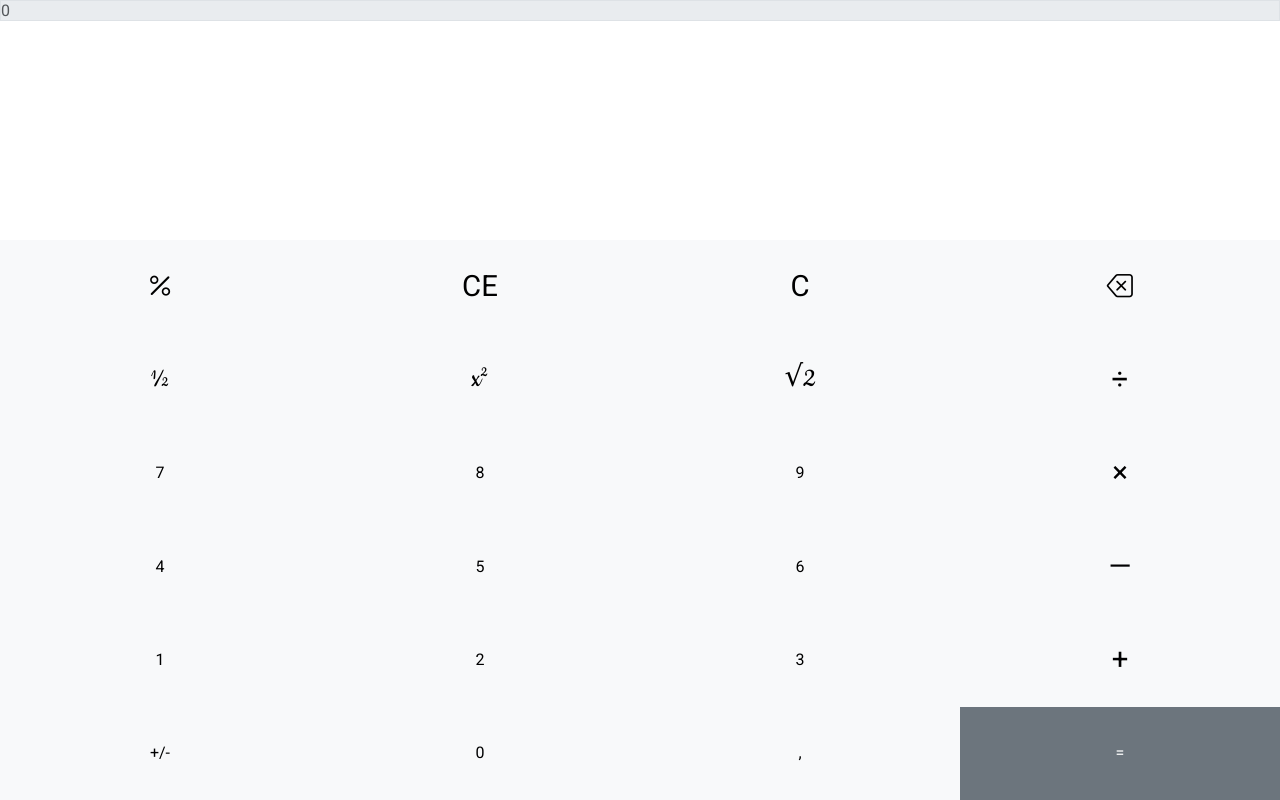
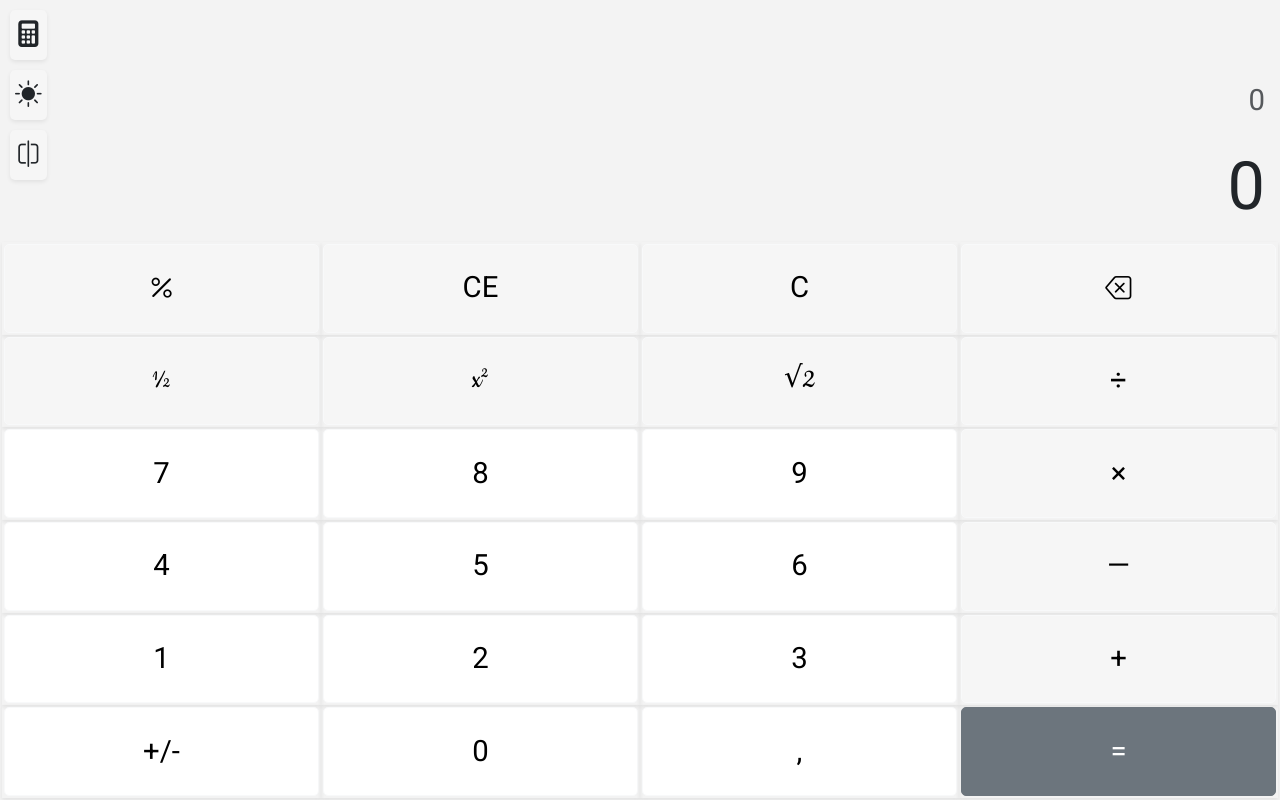
Before and after one commit to JeanCPRodrigues/calculadora_v1, a plain HTML site: page index.html in a window 1280 px wide. Drawn offline with nearby package versions, Linux system fonts and the light colour scheme.

Commit message:
Update v4.0

```diff
--- a/css/style.css
+++ b/css/style.css
@@ -29,7 +29,19 @@
     --height-30-perc: 30%;
     --height-70-perc: 70%;
 
+    --size-space-btn: 2px;
+
+    --border-radius-btn: 5px;
+
+    --padding-input-default: 15px;
+
     /* COLOR */
+    --white-primary: white;
+    --white-secondary: #f3f3f3;
+    --white-contraste: #f6f6f6;
+    --white-contraste-hover: #f1f1f1;
+
+    --black-primary: #343a40;
 
     /* FONT */
     --size-icon-default: 20pt;
@@ -46,10 +58,32 @@ body {
 section {
     width: var(--absolute-perc);
 }
+.section-center {
+    width: 50% !important;
+    height: 90% !important;
+    padding: 5px;
+}
+.section-calc-1 {
+    position: relative;
+}
 
 /* NORMALIZA O MAIN */
 main {
     width: var(--absolute-perc);
+    background: var(--white-secondary);
+}
+.main-center {
+    display: flex;
+    flex-direction: column;
+    justify-content: center;
+    align-items: center;
+}
+
+/* NORMALIZA TODAS AS LISTA */
+ul {
+    list-style: none;
+    padding: 0px;
+    margin: 0px;
 }
 
 /* WIDTH ABSOLUTE */
@@ -81,6 +115,22 @@ main {
     padding: var(--absolute-zero-size);
 }
 
+/* REMOVER TODOS ESTILOS DE BORDA E BACKGROUD BOOTSTRAP */
+.none-style-backgroud {
+    border: 0px transparent;
+    background: transparent;
+}
+
+/* ESTILO DE ELEMENTO DISABILITADO */
+*:disabled {
+    background: transparent !important;
+}
+
+/* PADDING INPUT DEFAULT */
+.input-padding-default {
+    padding: var(--padding-input-default);
+}
+
 /* REMOVER BORDER DO BOOTSTRAP */
 .none-border-radius {
     border-radius: var(--absolute-zero-size);
@@ -96,7 +146,79 @@ button.btn-regular {
     font-size: var(--size-font-default);
 }
 
+button.btn-primary {
+    background: var(--white-contraste);
+}
+button.btn-primary:hover {
+    background: var(--white-contraste-hover);
+}
+
+/* TEXT DEFAULT */
+.font-default {
+    font-size: var(--size-font-default);
+}
+.font-ajust-display {
+    font-size: 50pt;
+}
+
 /* EXPOENTE CARACTER ESPECIAL */
 .font-expo {
     font-family: 'Cookie', cursive;
 }
+
+/* COR DO BOTAO WHITE */
+.btn-white {
+    background: var(--white-primary);
+}
+
+/* PADDING DEFAULT BOTAO */
+.btn-padding-default {
+    padding: var(--size-space-btn);
+}
+
+/* BORDA DEFAULT BOTAO SELETOR */
+.btn-border-default {
+    border-radius: var(--border-radius-btn);
+}
+
+/* AJUSTE DISPLAY ITEM DE BAIXO PARA CIMA */
+.flex-bottom {
+    display: flex;
+    align-items: flex-end;
+    justify-content: flex-end;
+    flex-direction: column;
+}
+
+/* ELEMENTOS DA DIREITA PARA ESQUERDA */
+.text-end {
+    text-align: end;
+}
+
+/* MENUBAR */
+
+/* DIV FLUTUANTE DENTRO DO SECTION [MENUBAR] */
+.div-float-top-left {
+    position: absolute;
+    top: 0px;
+    left: 0px;
+    z-index: 100;
+}
+/* LISTA DE CIMA PARA BAIXO [MENUBAR] */
+.menubar-list {
+    display: flex;
+    flex-direction: column;
+    justify-content: flex-start;
+    margin: 10px 0 10px 10px;
+}
+.menubar-list > li {
+    background: var(--white-contraste);
+    margin: 0 0 10px 0;
+    padding: 5px;
+    border-radius: 5px;
+    cursor: pointer;
+    transition: all 0.3s ease-in;
+}
+.menubar-list > li:hover {
+    color: var(--white-primary);
+    background: var(--black-primary);
+}
--- a/index.html
+++ b/index.html
@@ -6,127 +6,152 @@
     <meta http-equiv="X-UA-Compatible" content="IE=edge">
     <meta name="viewport" content="width=device-width, initial-scale=1.0">
     <title>Calculadora v1.0</title>
-    <link rel="shortcut icon" href="img/ico/calculator.ico" type="image/x-icon">
+    <link rel="shortcut icon" href="/img/ico/calculator.ico" type="image/x-icon">
     <link href="https://cdn.jsdelivr.net/npm/bootstrap@5.3.0-alpha1/dist/css/bootstrap.min.css" rel="stylesheet">
-    <link rel="stylesheet" href="css/style.css">
+    <link rel="stylesheet" href="/css/style.css">
 </head>
 
 <body>
 
     <!-- BASE DO PROJETO -->
-    <main class="hgt-absolute">
+    <main class="hgt-absolute main-center">
 
         <!-- CALCULADORA VERSAO 1 -->
-        <section class="hgt-absolute">
+        <section class="hgt-absolute section-calc-1">
+
+            <!-- MENUBAR DA CALCULADORA -->
+            <div class="div-float-top-left">
+                <ul class="menubar-list">
+                    <li class="shadow-sm"><i class="bi bi-calculator-fill"></i></li>
+                    <li class="shadow-sm"><i class="bi bi-brightness-high-fill"></i></li>
+                    <li class="shadow-sm"><i class="bi bi-vr"></i></li>
+
+                </ul>
+            </div>
 
             <!-- DISPLAY -->
-            <div class="hgt-30-perc">
+            <div class="hgt-30-perc flex-bottom">
                 <div class="row g-3 wdt-absolute none-margin none-padding">
                     <div class="col hgt-absolute none-margin none-padding">
-                        <input id="displayCalculadoraV1" type="text" class="form-control hgt-absolute none-margin none-padding none-border-radius" placeholder="0" aria-label="0" disabled>
+                        <input id="displayCalculadoraV1" type="text" class="none-style-backgroud text-end input-padding-default font-default form-control hgt-absolute none-margin none-padding none-border-radius" placeholder="0" aria-label="0" disabled>
+                    </div>
+                </div>
+                <div class="row g-3 wdt-absolute none-margin none-padding">
+                    <div class="col hgt-absolute none-margin none-padding" disabled>
+                        <input id="displayHistoryCalculadoraV1" type="text" class="display-calculadora none-style-backgroud text-end input-padding-default font-ajust-display form-control hgt-absolute none-margin none-padding none-border-radius" placeholder="0" value="0" aria-label="0" disabled>
                     </div>
                 </div>
             </div>
 
             <!-- BOTOES -->
-            <div class="hgt-70-perc">
+            <div class="hgt-70-perc btn-padding-default">
 
                 <!-- BOTOES OPERADORES [%, CE, C, BACKSPACE] -->
                 <div class="row g-3 hgt-calc-100-per-6 wdt-absolute none-margin none-padding">
 
-                    <div class="col-3 none-margin none-padding hgt-absolute">
-                        <button type="button" class="btn btn-regular btn-light hgt-absolute wdt-absolute none-border-radius"><i class="bi bi-percent"></i></button>
+                    <div class="col-3 none-margin none-padding hgt-absolute btn-padding-default shadow-sm">
+                        <button type="button" class="btn btn-primary btn-regular btn-light hgt-absolute wdt-absolute none-border-radius btn-border-default" data-math="%"><i class="bi bi-percent"></i></button>
                     </div>
-                    <div class="col-3 none-margin none-padding">
-                        <button type="button" class="btn btn-regular btn-light hgt-absolute wdt-absolute none-border-radius">CE</button>
+                    <div class="col-3 none-margin none-padding btn-padding-default shadow-sm">
+                        <button type="button" class="btn btn-primary btn-regular btn-light hgt-absolute wdt-absolute none-border-radius btn-border-default" data-math="CE">CE</button>
                     </div>
-                    <div class="col-3 none-margin none-padding">
-                        <button type="button" class="btn btn-regular btn-light hgt-absolute wdt-absolute none-border-radius">C</button>
+                    <div class="col-3 none-margin none-padding btn-padding-default shadow-sm">
+                        <button type="button" class="btn btn-primary btn-regular btn-light hgt-absolute wdt-absolute none-border-radius btn-border-default" data-math="C">C</button>
                     </div>
-                    <div class="col-3 none-margin none-padding">
-                        <button type="button" class="btn btn-regular btn-light hgt-absolute wdt-absolute none-border-radius"><i class="bi bi-backspace"></i></button>
+                    <div class="col-3 none-margin none-padding btn-padding-default shadow-sm">
+                        <button type="button" class="btn btn-primary btn-regular btn-light hgt-absolute wdt-absolute none-border-radius btn-border-default" data-math="BACKSPACE"><i class="bi bi-backspace"></i></button>
                     </div>
 
                 </div>
 
                 <!-- BOTOES OPERADORES [1/x, x/2, 2 raiz x, %] -->
                 <div class="row g-3 hgt-calc-100-per-6 wdt-absolute none-margin none-padding">
-                    <div class="col-3 none-margin none-padding">
-                        <button type="button" class="btn btn-regular btn-light hgt-absolute wdt-absolute none-border-radius font-expo">½</button>
+
+                    <div class="col-3 none-margin none-padding btn-padding-default shadow-sm">
+                        <button type="button" class="btn btn-primary btn-regular btn-light hgt-absolute wdt-absolute none-border-radius font-expo btn-border-default" data-math="1/2">½</button>
                     </div>
-                    <div class="col-3 none-margin none-padding">
-                        <button type="button" class="btn btn-regular btn-light hgt-absolute wdt-absolute none-border-radius font-expo">x²</button>
+                    <div class="col-3 none-margin none-padding btn-padding-default shadow-sm">
+                        <button type="button" class="btn btn-primary btn-regular btn-light hgt-absolute wdt-absolute none-border-radius font-expo btn-border-default" data-math="x**">x²</button>
                     </div>
-                    <div class="col-3 none-margin none-padding">
-                        <button type="button" class="btn btn-regular btn-light hgt-absolute wdt-absolute none-border-radius font-expo">√2</button>
+                    <div class="col-3 none-margin none-padding btn-padding-default shadow-sm">
+                        <button type="button" class="btn btn-primary btn-regular btn-light hgt-absolute wdt-absolute none-border-radius font-expo btn-border-default" data-math="2*2">√2</button>
                     </div>
-                    <div class="col-3 none-margin none-padding">
-                        <button type="button" class="btn btn-regular btn-light hgt-absolute wdt-absolute none-border-radius">÷</button>
+                    <div class="col-3 none-margin none-padding btn-padding-default shadow-sm">
+                        <button type="button" class="btn btn-primary btn-regular btn-light hgt-absolute wdt-absolute none-border-radius btn-border-default" data-math="/">÷</button>
                     </div>
+
                 </div>
 
                 <!-- BOTOES OPERADORES [7, 8, 9, *] -->
                 <div class="row g-3 hgt-calc-100-per-6 wdt-absolute none-margin none-padding">
-                    <div class="col-3 none-margin none-padding">
-                        <button type="button" class="btn btn-light hgt-absolute wdt-absolute none-border-radius">7</button>
+
+                    <div class="col-3 none-margin none-padding btn-padding-default shadow-sm">
+                        <button type="button" class="btn btn-white btn-regular btn-light hgt-absolute wdt-absolute none-border-radius btn-border-default" data-math="7">7</button>
                     </div>
-                    <div class="col-3 none-margin none-padding">
-                        <button type="button" class="btn btn-light hgt-absolute wdt-absolute none-border-radius">8</button>
+                    <div class="col-3 none-margin none-padding btn-padding-default shadow-sm">
+                        <button type="button" class="btn btn-white btn-regular btn-light hgt-absolute wdt-absolute none-border-radius btn-border-default" data-math="8">8</button>
                     </div>
-                    <div class="col-3 none-margin none-padding">
-                        <button type="button" class="btn btn-light hgt-absolute wdt-absolute none-border-radius">9</button>
+                    <div class="col-3 none-margin none-padding btn-padding-default shadow-sm">
+                        <button type="button" class="btn btn-white btn-regular btn-light hgt-absolute wdt-absolute none-border-radius btn-border-default" data-math="9">9</button>
                     </div>
-                    <div class="col-3 none-margin none-padding">
-                        <button type="button" class="btn btn-regular btn-light hgt-absolute wdt-absolute none-border-radius">×</button>
+                    <div class="col-3 none-margin none-padding btn-padding-default shadow-sm">
+                        <button type="button" class="btn btn-primary btn-regular btn-light hgt-absolute wdt-absolute none-border-radius btn-border-default" data-math="x">×</button>
                     </div>
+
                 </div>
 
                 <!-- BOTOES OPERADORES [4, 5, 6, -] -->
                 <div class="row g-3 hgt-calc-100-per-6 wdt-absolute none-margin none-padding">
-                    <div class="col-3 none-margin none-padding">
-                        <button type="button" class="btn btn-light hgt-absolute wdt-absolute none-border-radius">4</button>
+
+                    <div class="col-3 none-margin none-padding btn-padding-default shadow-sm">
+                        <button type="button" class="btn btn-white btn-regular btn-light hgt-absolute wdt-absolute none-border-radius btn-border-default" data-math="4">4</button>
                     </div>
-                    <div class="col-3 none-margin none-padding">
-                        <button type="button" class="btn btn-light hgt-absolute wdt-absolute none-border-radius">5</button>
+                    <div class="col-3 none-margin none-padding btn-padding-default shadow-sm">
+                        <button type="button" class="btn btn-white btn-regular btn-light hgt-absolute wdt-absolute none-border-radius btn-border-default" data-math="5">5</button>
                     </div>
-                    <div class="col-3 none-margin none-padding">
-                        <button type="button" class="btn btn-light hgt-absolute wdt-absolute none-border-radius">6</button>
+                    <div class="col-3 none-margin none-padding btn-padding-default shadow-sm">
+                        <button type="button" class="btn btn-white btn-regular btn-light hgt-absolute wdt-absolute none-border-radius btn-border-default" data-math="6">6</button>
                     </div>
-                    <div class="col-3 none-margin none-padding">
-                        <button type="button" class="btn btn-regular btn-light hgt-absolute wdt-absolute none-border-radius">—</button>
+                    <div class="col-3 none-margin none-padding btn-padding-default shadow-sm">
+                        <button type="button" class="btn btn-primary btn-regular btn-light hgt-absolute wdt-absolute none-border-radius btn-border-default" data-math="-">—</button>
                     </div>
+
                 </div>
 
                 <!-- BOTOES OPERADORES [1, 2, 3, +] -->
                 <div class="row g-3 hgt-calc-100-per-6 wdt-absolute none-margin none-padding">
-                    <div class="col-3 none-margin none-padding">
-                        <button type="button" class="btn btn-light hgt-absolute wdt-absolute none-border-radius">1</button>
+
+                    <div class="col-3 none-margin none-padding btn-padding-default shadow-sm">
+                        <button type="button" class="btn btn-white btn-regular btn-light hgt-absolute wdt-absolute none-border-radius btn-border-default" data-math="1">1</button>
                     </div>
-                    <div class="col-3 none-margin none-padding">
-                        <button type="button" class="btn btn-light hgt-absolute wdt-absolute none-border-radius">2</button>
+                    <div class="col-3 none-margin none-padding btn-padding-default shadow-sm">
+                        <button type="button" class="btn btn-white btn-regular btn-light hgt-absolute wdt-absolute none-border-radius btn-border-default" data-math="2">2</button>
                     </div>
-                    <div class="col-3 none-margin none-padding">
-                        <button type="button" class="btn btn-light hgt-absolute wdt-absolute none-border-radius">3</button>
+                    <div class="col-3 none-margin none-padding btn-padding-default shadow-sm">
+                        <button type="button" class="btn btn-white btn-regular btn-light hgt-absolute wdt-absolute none-border-radius btn-border-default" data-math="3">3</button>
                     </div>
-                    <div class="col-3 none-margin none-padding">
-                        <button type="button" class="btn btn-regular btn-light hgt-absolute wdt-absolute none-border-radius">+</button>
+                    <div class="col-3 none-margin none-padding btn-padding-default shadow-sm">
+                        <button type="button" class="btn btn-primary btn-regular btn-light hgt-absolute wdt-absolute none-border-radius btn-border-default" data-math="+">+</button>
                     </div>
+
                 </div>
 
                 <!-- BOTOES OPERADORES [+/-, 0, ',', =] -->
                 <div class="row g-3 hgt-calc-100-per-6 wdt-absolute none-margin none-padding">
-                    <div class="col-3 none-margin none-padding">
-                        <button type="button" class="btn btn-light hgt-absolute wdt-absolute none-border-radius">+/-</button>
+
+                    <div class="col-3 none-margin none-padding btn-padding-default shadow-sm">
+                        <button type="button" class="btn btn-white btn-regular btn-light hgt-absolute wdt-absolute none-border-radius btn-border-default" data-math="+/-">+/-</button>
                     </div>
-                    <div class="col-3 none-margin none-padding">
-                        <button type="button" class="btn btn-light hgt-absolute wdt-absolute none-border-radius">0</button>
+                    <div class="col-3 none-margin none-padding btn-padding-default shadow-sm">
+                        <button type="button" class="btn btn-white btn-regular btn-light hgt-absolute wdt-absolute none-border-radius btn-border-default" data-math="0">0</button>
                     </div>
-                    <div class="col-3 none-margin none-padding">
-                        <button type="button" class="btn btn-light hgt-absolute wdt-absolute none-border-radius">,</button>
+                    <div class="col-3 none-margin none-padding btn-padding-default shadow-sm">
+                        <button type="button" class="btn btn-white btn-regular btn-light hgt-absolute wdt-absolute none-border-radius btn-border-default" data-math=",">,</button>
                     </div>
-                    <div class="col-3 none-margin none-padding">
-                        <button type="button" class="btn btn-secondary hgt-absolute wdt-absolute none-border-radius">=</button>
+                    <div class="col-3 none-margin none-padding btn-padding-default shadow-sm">
+                        <button type="button" class="btn btn-regular btn-secondary hgt-absolute wdt-absolute none-border-radius btn-border-default" data-math="=">=</button>
                     </div>
+
                 </div>
             </div>
 
@@ -134,10 +159,13 @@
 
     </main>
 
+    <!-- INCLUINDO SCRIPT EXTERNO DO BOOTSTRAP -->
     <script src="https://cdn.jsdelivr.net/npm/bootstrap@5.3.0-alpha1/dist/js/bootstrap.bundle.min.js"></script>
     <script src="https://cdn.jsdelivr.net/npm/@popperjs/core@2.11.6/dist/umd/popper.min.js"></script>
     <script src="https://cdn.jsdelivr.net/npm/bootstrap@5.3.0-alpha1/dist/js/bootstrap.min.js"></script>
 
+    <!-- INCLUINDO SCRIPT INTERNO DO PROJETO -->
+    <script src="javascript/matematica.js"></script>
 </body>
 
 </html>
```
Also changed, not shown: javascript/matematica.js (added, +121 -0 lines), javascript/javascript.js (deleted).
